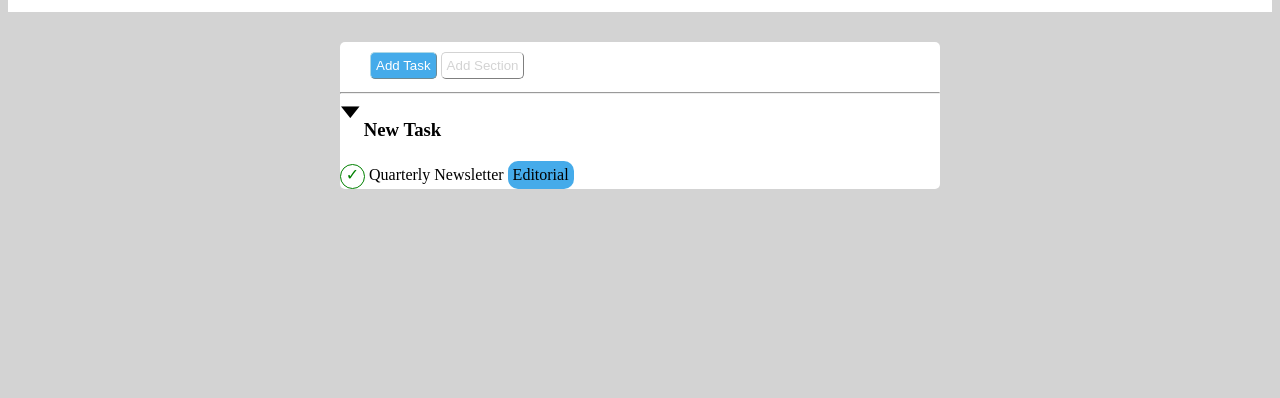
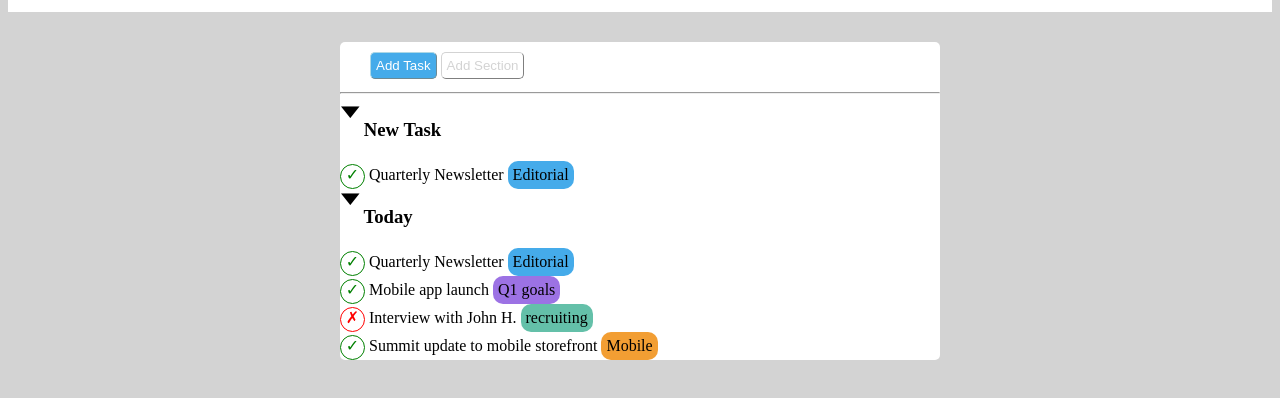
Before and after one commit to Nembo93/html-css-toboolist, a plain HTML site: page index.html in a window 1280 px wide. Shown: the part 76-474 px from the top of the page. Drawn offline with Linux system fonts and the light colour scheme.

Commit message:
Finita sezione today

```diff
--- a/css/index.css
+++ b/css/index.css
@@ -7,7 +7,7 @@ header{
 body{
     background-color: lightgrey;
 }
-
+/* Logo */
 h1{
     display: inline-block;
 }
@@ -15,6 +15,7 @@ h1{
     vertical-align: middle;
 }
 
+/* Bottoni */
 .container{
     background-color: white;
     max-width: 600px;
@@ -45,6 +46,8 @@ button{
 hr{
     color: lightgrey;
 }
+
+/* Sezioni */
 .titoli{
     display: inline-block;
     vertical-align: top;
@@ -55,13 +58,13 @@ hr{
     vertical-align: middle;
 }
 
-.boxtitolo{
 
-}
+
+
 .box-simboli{
     display: inline-block;
 }
-#spunta{
+.spunta{
     text-align: center;
     width: 25px;
     height: 25px;
@@ -69,14 +72,35 @@ hr{
     border: solid green 1px;
     border-radius: 50%;
 }
-.editorial{
-    background-color: #45ABEA;
+.crocetta{
+    text-align: center;
+    width: 25px;
+    height: 25px;
+    color: red;
+    border: solid red 1px;
+    border-radius: 50%;
 }
+
 .targhetta{
     padding: 5px;
     border-radius: 10px;
 }
 
+/* colori targhette */
+.editorial{
+    background-color: #45ABEA;
+}
+#goals{
+    background-color: #9C72E4;
+}
+#recruiting{
+    background-color: #64C0A9 ;
+}
+#mobile{
+    background-color: #F29E33;
+}
+
+
 
 /* &#10007; */
 /* &#10003; */
--- a/index.html
+++ b/index.html
@@ -24,13 +24,59 @@
 
             <hr>
 
-            <section>
-                <div class="boxtitolo">
-                    <h3 class="titoli"><span class="triangolino">&#129171;</span> New Task</h3>
-                </div>
-                <div class="box-simboli" id="spunta">&#10003;</div>
-                    <span class="argomento">Quarterly Newsletter</span>
-                <div class="box-simboli editorial targhetta">Editorial</div>
+
+
+                <!-- New task -->
+                <section>
+                    <div>
+                        <div class="boxtitolo">
+                            <h3 class="titoli"><span class="triangolino">&#129171;</span> New Task</h3>
+                        </div>
+
+                        <div>
+                            <div class="box-simboli spunta">&#10003;</div>
+                                <span class="argomento">Quarterly Newsletter</span>
+                            <div class="box-simboli targhetta editorial">Editorial</div>
+                        </div>
+                    </div>
+                </section>
+
+                <!-- Today -->
+                <section>
+                    <div>
+                        <div class="boxtitolo">
+                            <h3 class="titoli"><span class="triangolino">&#129171;</span> Today</h3>
+                        </div>
+
+                        <div class="boxriga">
+                            <div class="box-simboli spunta">&#10003;</div>
+                                <span class="argomento">Quarterly Newsletter</span>
+                            <div class="box-simboli targhetta editorial">Editorial</div>
+                        </div>
+
+                        <div class="boxriga">
+                            <div class="box-simboli spunta">&#10003;</div>
+                                <span class="argomento">Mobile app launch</span>
+                            <div class="box-simboli targhetta" id="goals">Q1 goals</div>
+                        </div>
+
+                        <div class="boxriga">
+                            <div class="box-simboli crocetta">&#10007;</div>
+                                <span class="argomento">Interview with John H.</span>
+                            <div class="box-simboli targhetta" id="recruiting">recruiting</div>
+                        </div>
+
+                        <div class="boxriga">
+                            <div class="box-simboli spunta">&#10003;</div>
+                                <span class="argomento">Summit update to mobile storefront</span>
+                            <div class="box-simboli targhetta" id="mobile">Mobile</div>
+                        </div>
+
+
+                    </div>
+                </section>
+
+                <!-- Upcoming -->
 
 
 
@@ -38,8 +84,6 @@
 
 
 
-                </div>
-            </section>
 
 
 
```
